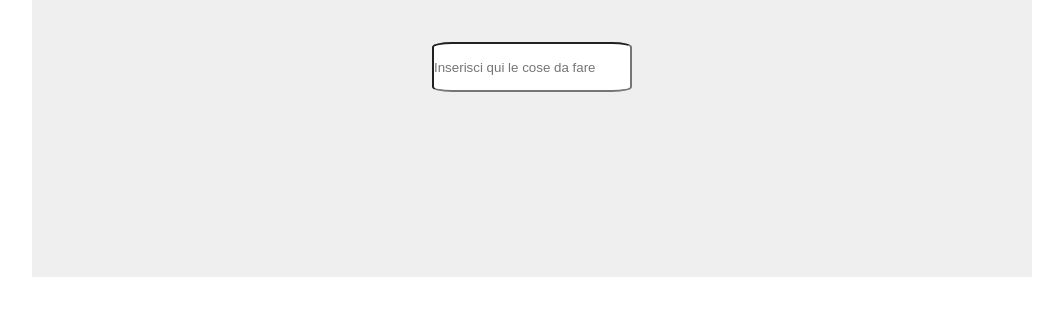
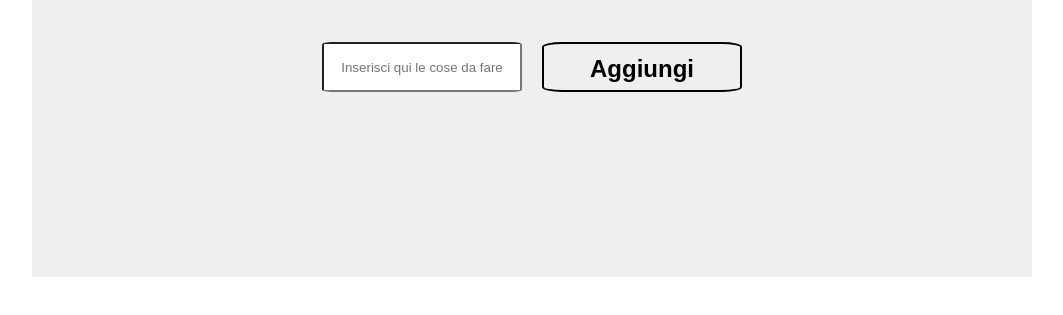
Before and after one commit to Alex100688/vue-todolist, a plain HTML site: page index.html in a window 1280 px wide. Shown: the part 333-648 px from the top of the page, without its empty margins (108-1171 px from the left). Drawn offline with nearby package versions, Linux system fonts and the light colour scheme.

Commit message:
Aggiunto un bottone

```diff
--- a/css/style.css
+++ b/css/style.css
@@ -54,5 +54,18 @@ h1{
 .input-list{
     width: 12.5rem;
     height: 3.125rem;
+    border-radius: 5%;
+    text-align: center;
+}
+.brt-list-header{
+    width: 12.5rem;
+    height: 3.125rem;
+    border: 2px solid black;
     border-radius: 10%;
+    font-size: 1.5rem;
+    font-weight: bold;
+    margin-left: 1.25rem;
+    text-align: center;
+    line-height:3.125rem;
+    cursor: pointer;
 }
--- a/index.html
+++ b/index.html
@@ -26,6 +26,7 @@
                             <form  action="">
                                 <input class="input-list" type="text" name="list_todo" placeholder="Inserisci qui le cose da fare">
                             </form>
+                            <button class="brt-list-header" type="submit">Aggiungi</button>
                         </div>
                     </header>
                     <!-- creo un elenco delle cose da fare -->
```
